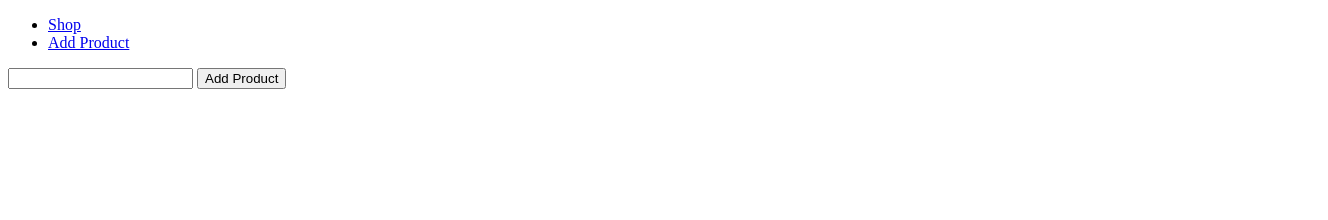
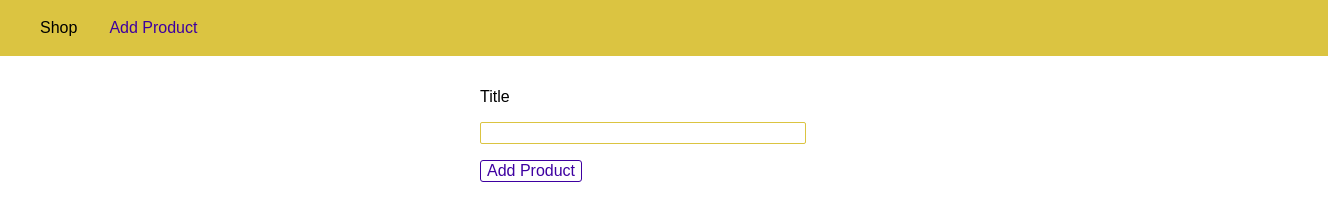
Before and after one commit to shashik962/Section-5-Working-with-Express.j-with-maxs, a plain HTML site: page views/add-product.html in a window 1280 px wide. Shown: the whole page, 1328 px wide, since content can reach past the window. Drawn offline with Linux system fonts and the light colour scheme.

Commit message:
Styling our Pages

```diff
--- a/views/add-product.html
+++ b/views/add-product.html
@@ -4,20 +4,98 @@
       <meta charset="UTF-8">
       <meta name="viewport" content="width=device-width, initial-scale=1.0">
       <title>Add Product</title>
+      <style>
+            body {
+                  margin: 0;
+                  padding: 0;
+                  font-family: sans-serif;
+            }
+            main {
+                  padding: 1rem;
+            }
+            .main_header {
+                  width: 100%;
+                  height: 3.5rem;
+                  background-color: #dbc441;
+                  padding: 0 1.5rem;
+            }
+            .main_header__nav {
+                  height: 100%;
+                  display: flex;
+                  align-items: center;
+            }
+            .main_header__item-list {
+                  list-style: none;
+                  margin: 0;
+                  padding: 0;
+                  display: flex;
+            }
+            .main_header__item {
+                  margin: 1rem;
+                  padding: 0;
+            }
+            .main_header__item a{
+                  text-decoration: none;
+                  color: black;
+            }
+
+            .product-form {
+                  width: 20rem;
+                  max-width: 90%;
+                  margin: auto;
+            }
+
+            .main_header__item a:hover,
+            .main_header__item a:active,
+            .main_header__item a.active {
+                  color: #3e00a1;
+            }
+            .form-control {
+                  margin: 1rem 0;
+            }
+            .form-control label,
+            .form-control input {
+                  display: block;
+                  width: 100%;
+            }
+            .form-control input {
+                  border: 1px solid #dbc441;
+                  font: inherit;
+                  border-radius: 2px;
+            }
+            button {
+                  font: inherit;
+                  border: 1px solid #3e00a1;
+                  color: #3e00a1;
+                  background: white;
+                  border-radius: 3px;
+                  cursor: pointer;
+            }
+            button:hover,
+            button:active {
+                  background-color: #3e00a1;
+                  color: white;
+            }
+
+      </style>
 </head>
 <body>
-     <header>
-            <nav>
-                  <ul>
-                        <li><a href="/">Shop</a></li>
-                        <li><a href="/admin/add-product">Add Product</a></li>
+     <header class="main_header">
+            <nav class="main_header__nav">
+                  <ul class="main_header__item-list">
+                        <li class="main_header__item"><a href="/">Shop</a></li>
+                        <li class="main_header__item"><a  class="active" href="/admin/add-product">Add Product</a></li>
                   </ul>
             </nav>
-     </header>
+      </header>
      <main>
-            <form action="/add-product" method="POST">
-                  <input type="text" name="title">
-                  <button type="submit">Add Product</button>
+            <form class="product-form" action="/admin/add-product" method="POST" >
+                  <div class="form-control">
+                        <label for="title">Title</label>
+                        <input type="text" name="title" class="form-control" id="title">
+                  </div>
+
+                  <button type="submit" class="form-submit">Add Product</button>
             </form>
      </main>
 </body>
```
Also changed, not shown: views/404.html (+43 -0 lines), views/shop.html (+45 -5 lines).
